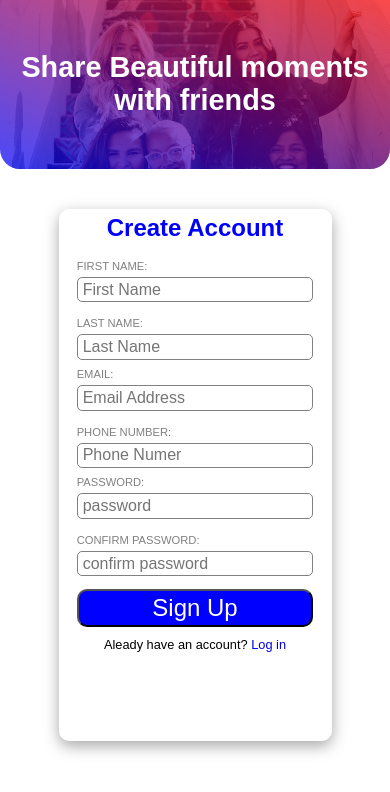
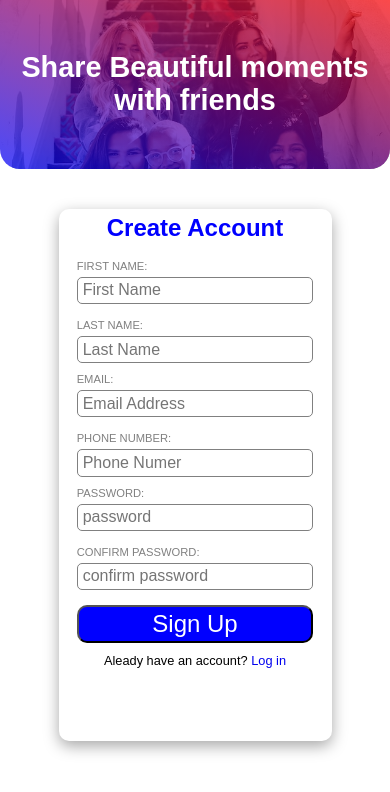
Before and after one commit to Zandarh/sign_up_form, a plain HTML site: page index.html in a window 390 px wide. Drawn offline with Linux system fonts and the light colour scheme.

Commit message:
form styling on mobile updated

```diff
--- a/style.css
+++ b/style.css
@@ -196,7 +196,7 @@ div.button-div > button:hover{
         display: none;
     }
     .form-div{
-        gap: 8px;
+        gap: 10px;
     }
     .div-one,
     .div-two,
@@ -205,7 +205,7 @@ div.button-div > button:hover{
         flex-direction: column;
     }
     input{
-        height: 1.6rem;
+        height: 1.7rem;
         padding: 5px;
         width: 100%;
     }
```
